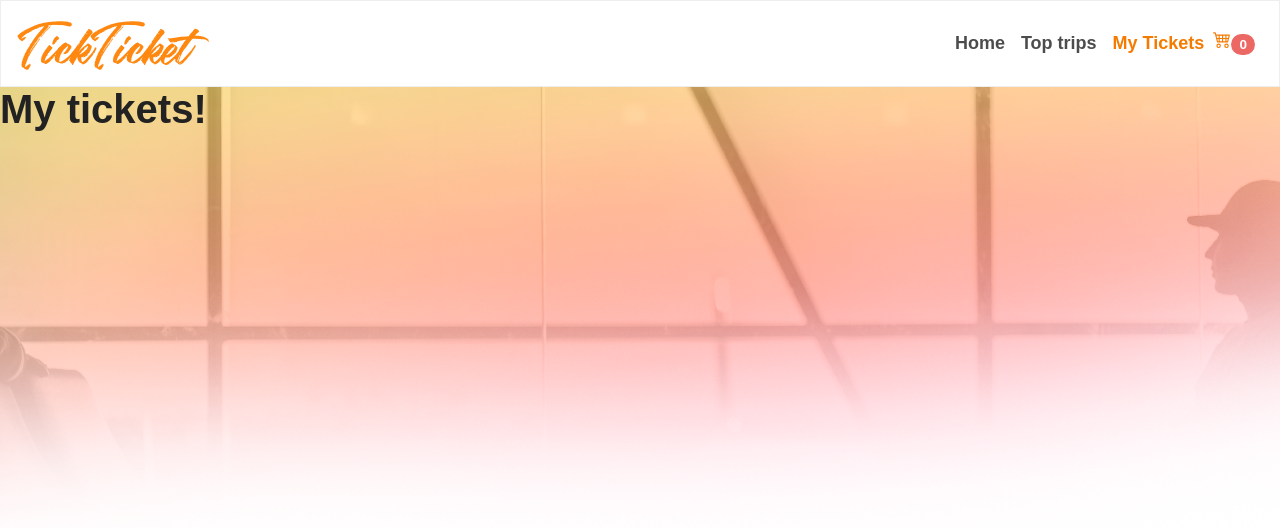
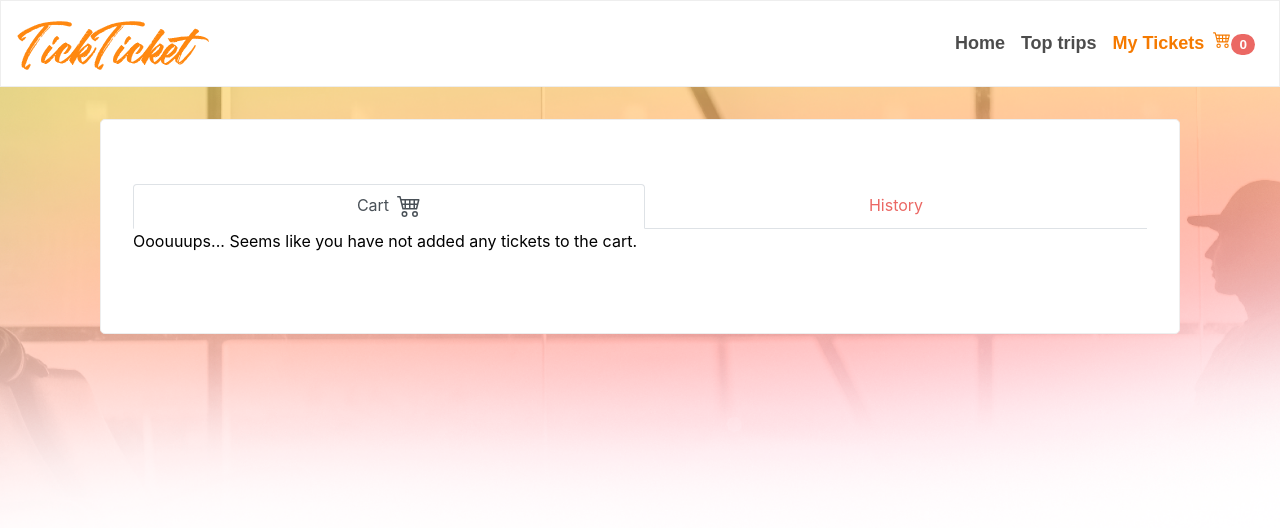
Before and after one commit to araneoAnicet/TickTicket, a React (Create React App) app in the folder tick_ticket/: page /myTickets in a window 1280 px wide. Shown: the top 528 px of the page. Built offline with nearby package versions, Linux system fonts and the light colour scheme; a web font is replaced by a local one.

Commit message:
add MyTickets navigation

```diff
--- /dev/null
+++ b/tick_ticket/src/components/MyTickets.js
@@ -0,0 +1,52 @@
+import React from 'react';
+import Nav from 'react-bootstrap/Nav';
+import Col from 'react-bootstrap/Col';
+import Jumbotron from 'react-bootstrap/Jumbotron';
+import Container from 'react-bootstrap/Container';
+
+function MyTickets(props) {
+
+    function cartMessageComponent() {
+        if (props.tickets) {
+            return (
+                <p>
+                    There are <span className="text-danger">{props.tickets.size}</span> tickets in cart
+                </p>
+            );
+        }
+        return (
+            <p>
+                Ooouuups... Seems like you have not added any tickets to the cart.
+            </p>
+        );
+    }
+
+    return (
+        <Container style={{ marginTop: '2em' }}>
+            <Col md={3} lg={3}/>
+            <Col>
+                <Jumbotron className="bg-light">
+                    <Nav fill variant="tabs" defaultActiveKey="cart">
+                        <Nav.Item>
+                            <Nav.Link eventKey="cart">
+                                Cart
+                                <svg style={{ marginLeft: '0.5em', marginBottom: '0.2em' }} width="1.5em" height="1.5em" viewBox="0 0 16 16" className="bi bi-cart4" fill="currentColor" xmlns="http://www.w3.org/2000/svg">
+                                <path fillRule="evenodd" d="M0 2.5A.5.5 0 0 1 .5 2H2a.5.5 0 0 1 .485.379L2.89 4H14.5a.5.5 0 0 1 .485.621l-1.5 6A.5.5 0 0 1 13 11H4a.5.5 0 0 1-.485-.379L1.61 3H.5a.5.5 0 0 1-.5-.5zM3.14 5l.5 2H5V5H3.14zM6 5v2h2V5H6zm3 0v2h2V5H9zm3 0v2h1.36l.5-2H12zm1.11 3H12v2h.61l.5-2zM11 8H9v2h2V8zM8 8H6v2h2V8zM5 8H3.89l.5 2H5V8zm0 5a1 1 0 1 0 0 2 1 1 0 0 0 0-2zm-2 1a2 2 0 1 1 4 0 2 2 0 0 1-4 0zm9-1a1 1 0 1 0 0 2 1 1 0 0 0 0-2zm-2 1a2 2 0 1 1 4 0 2 2 0 0 1-4 0z"/>
+                                </svg>
+                            </Nav.Link>
+                        </Nav.Item>
+                        <Nav.Item>
+                            <Nav.Link eventKey="history">
+                                History
+                            </Nav.Link>
+                        </Nav.Item>
+                    </Nav>
+                    {cartMessageComponent()}
+                </Jumbotron>
+            </Col>
+            <Col md={3} lg={3}/>
+        </Container>
+    );
+}
+
+export default MyTickets;
--- a/tick_ticket/src/components/Navbar.js
+++ b/tick_ticket/src/components/Navbar.js
@@ -5,6 +5,7 @@ import Badge from 'react-bootstrap/Badge';
 import logo from '../logo192.png';
 import TicketsContainer from './TicketsContainer';
 import SearchersContainer from './SearchersContainer';
+import MyTickets from './MyTickets';
 import {BrowserRouter as Router, Route, Switch} from 'react-router-dom';
 import CarrierIcon from '../carrierIcon.png';
 
@@ -90,7 +91,7 @@ class NavBar extends React.Component {
               />
           </Route>
           <Route path="/myTickets">
-            <h1>My tickets!</h1>
+            <MyTickets tickets={this.tickets}/>
           </Route>
         </Switch>
       </Router>
```
